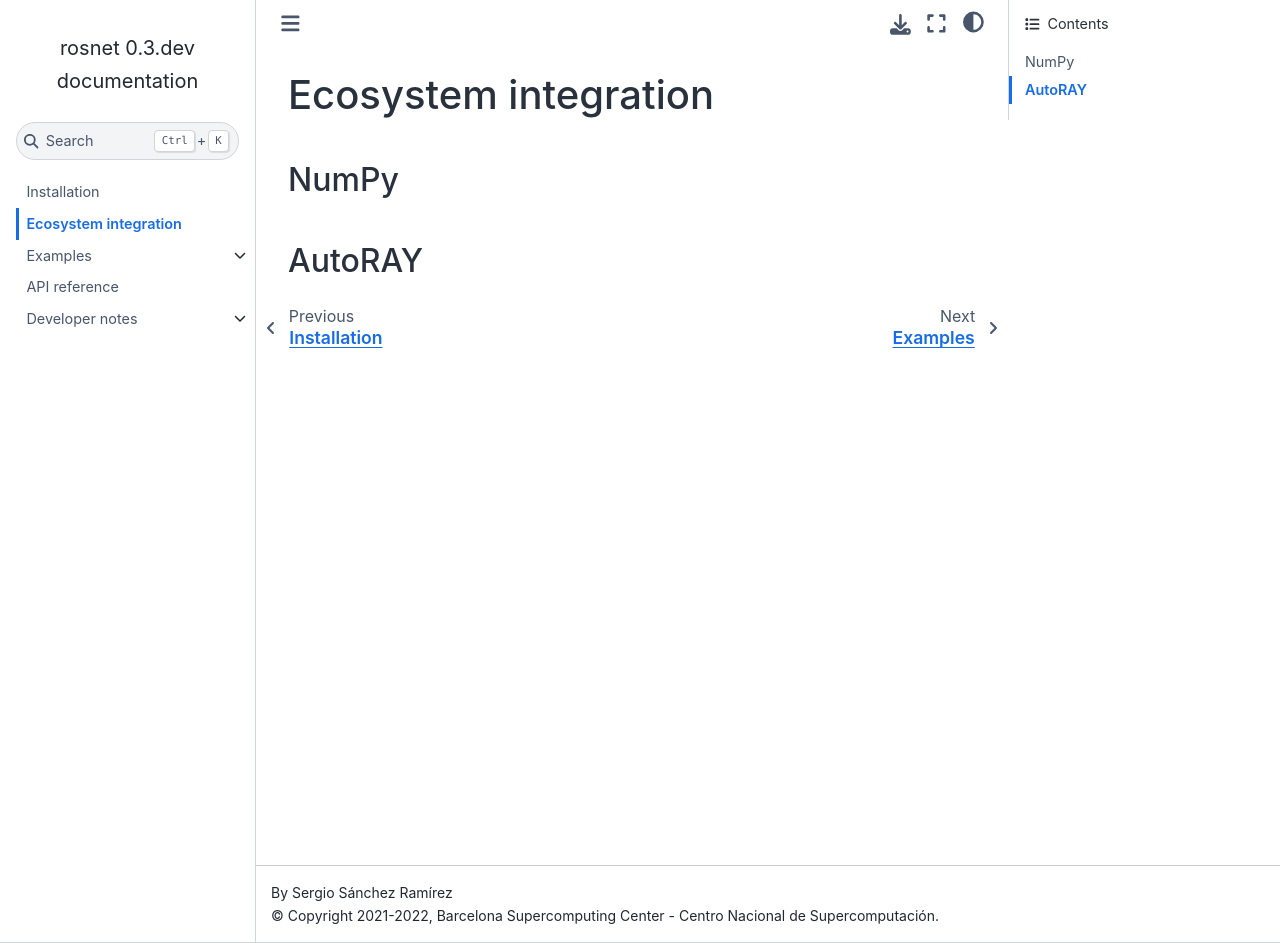
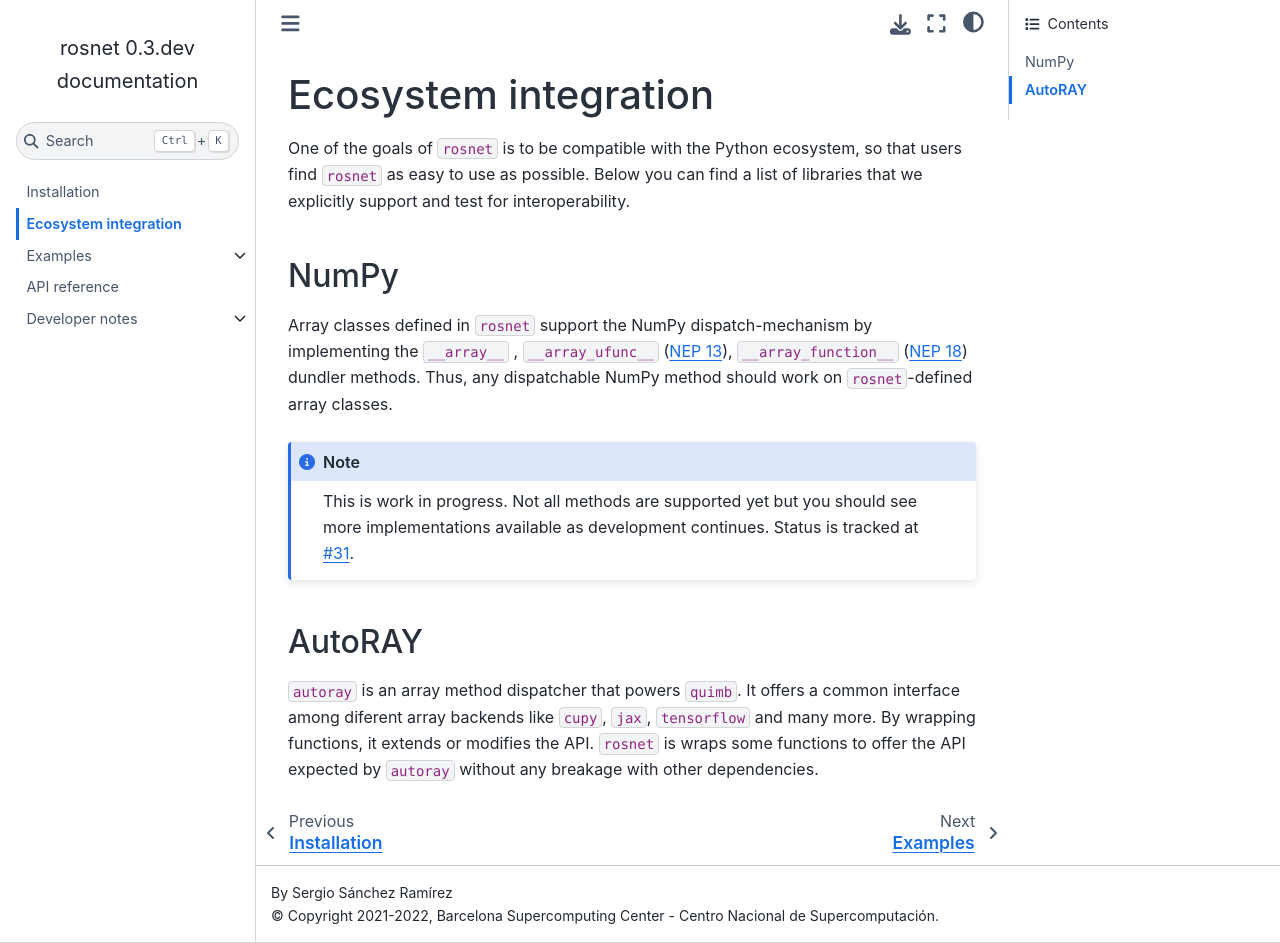
Before and after one commit to bsc-quantic/rosnet, a Sphinx documentation site: the page built from docs/integration.md, in a window 1280 px wide and 943 px high. Built offline with Sphinx 7.4.7 and the Sphinx Book theme 1.1.4, drawn with Linux system fonts in a browser that asks for light colours.

Commit message:
Update "Ecosystem integration" doc

````diff
--- a/docs/integration.md
+++ b/docs/integration.md
@@ -1,9 +1,16 @@
 # Ecosystem integration
+
+One of the goals of `rosnet` is to be compatible with the Python ecosystem, so that users find `rosnet` as easy to use as possible. Below you can find a list of libraries that we explicitly support and test for interoperability.
 
 ## NumPy
 
-<!-- TODO -->
+Array classes defined in `rosnet` support the NumPy dispatch-mechanism  by implementing the `__array__` , `__array_ufunc__` ([NEP 13](https://numpy.org/neps/nep-0013-ufunc-overrides.html)), `__array_function__` ([NEP 18](https://numpy.org/neps/nep-0018-array-function-protocol.html)) dundler methods. Thus, any dispatchable NumPy method should work on `rosnet`-defined array classes.
+
+```{note}
+This is work in progress. Not all methods are supported yet but you should see more implementations available as development continues. Status is tracked at [#31](https://github.com/UB-Quantic/rosnet/issues/31).
+```
 
 ## AutoRAY
 
-<!-- TODO -->
+`autoray` is an array method dispatcher that powers `quimb`. It offers a common interface among diferent array backends like `cupy`, `jax`, `tensorflow` and many more. By wrapping functions,
+it extends or modifies the API. `rosnet` is wraps some functions to offer the API expected by `autoray` without any breakage with other dependencies.
````
